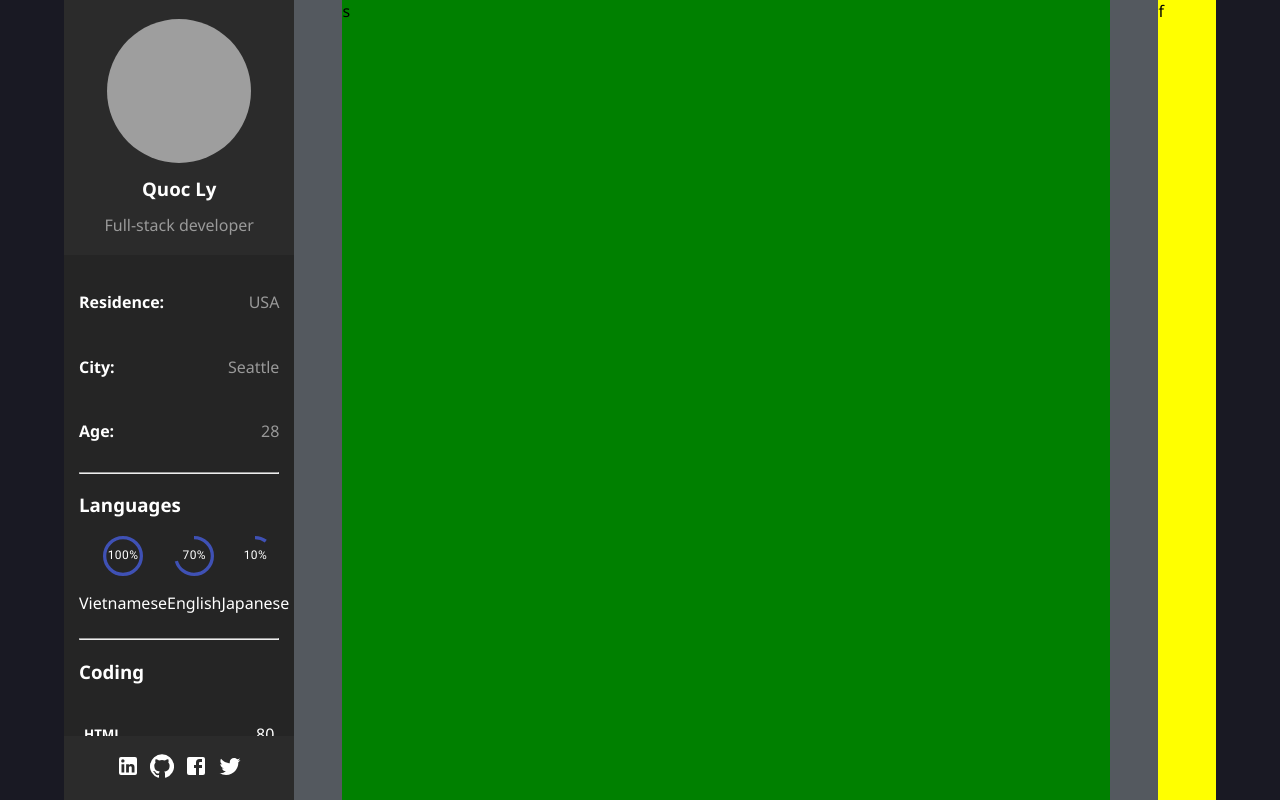
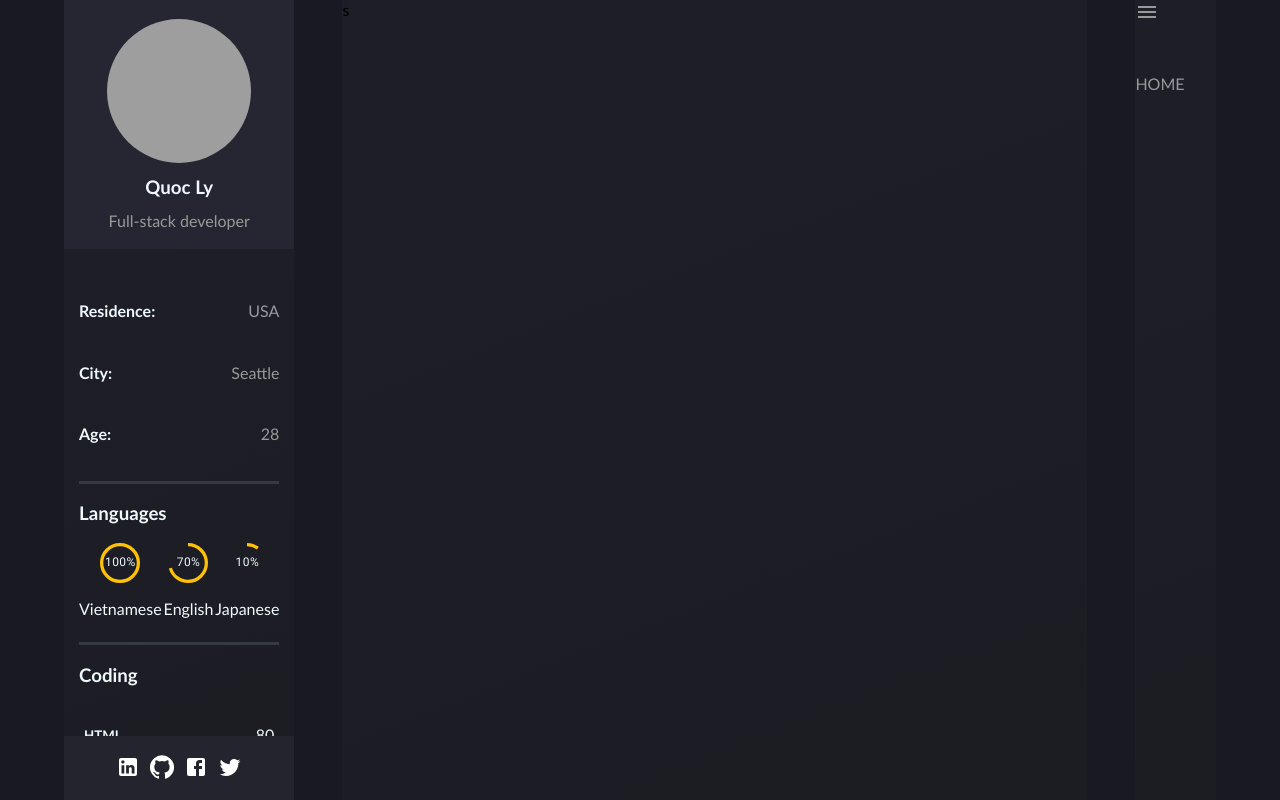
Before and after one commit to qlee0830/portfolio, a React (Create React App) app: page / in a window 1280 px wide. Built offline with nearby package versions, Linux system fonts and the light colour scheme; grey boxes are pictures that could not be loaded.

Commit message:
changed color for components

```diff
--- a/src/shared/components/BasicInfo.jsx
+++ b/src/shared/components/BasicInfo.jsx
@@ -3,18 +3,20 @@ import React from "react";
 export default function BasicInfo() {
   return (
     <div className="info-general__basicInfo">
-      <div className="row">
-        <h4>Residence:</h4>
-        <p>USA</p>
-      </div>
-      <div className="row">
-        <h4>City:</h4>
-        <p>Seattle</p>
-      </div>
-      <div className="row">
-        <h4>Age:</h4>
-        <p>28</p>
-      </div>
+      <ul>
+        <li>
+          <h4>Residence:</h4>
+          <span>USA</span>
+        </li>
+        <li>
+          <h4>City:</h4>
+          <span>Seattle</span>
+        </li>
+        <li>
+          <h4>Age:</h4>
+          <span>28</span>
+        </li>
+      </ul>
     </div>
   );
 }
--- a/src/shared/components/CodingSkills.jsx
+++ b/src/shared/components/CodingSkills.jsx
@@ -9,7 +9,7 @@ export default function CodingSkills() {
       <div className="content">
         {list.map((item) => (
           <div className="skill">
-            <div className="skill-details">
+            <div className="skill-heading">
               <h5>{item.name}</h5>
               <span>{item.percentage}</span>
             </div>
--- a/src/shared/components/Languages.jsx
+++ b/src/shared/components/Languages.jsx
@@ -5,7 +5,7 @@ export default function Languages() {
   return (
     <div className="info-general__languages">
       <h3>Languages</h3>
-      <div className="content">
+      <div className="lang-box">
         {list.map((item) => (
           <div className="lang">
             <Box position="relative" display="inline-flex">
--- a/src/shared/layout/CoreLayout.jsx
+++ b/src/shared/layout/CoreLayout.jsx
@@ -6,8 +6,10 @@
  * @copyright Vertics Oy 2021
  */
 
-import React from 'react';
-import Info from './Info';
+import React from "react";
+import Info from "./Info";
+import Menu from "./Menu";
+
 export default function CoreLayout() {
   return (
     <div className="core-layout">
@@ -16,7 +18,9 @@ export default function CoreLayout() {
           <Info />
         </div>
         <div className="core-layout__content-main">s</div>
-        <div className="core-layout__content-nav">f</div>
+        <div className="core-layout__content-menu">
+          <Menu />
+        </div>
       </div>
     </div>
   );
--- /dev/null
+++ b/src/shared/layout/Menu/index.jsx
@@ -0,0 +1,14 @@
+import React from "react";
+
+import MenuIcon from "@material-ui/icons/Menu";
+
+export default function Menu() {
+  return (
+    <div className="menu">
+      <MenuIcon className="menu-btn"></MenuIcon>
+      <div className="menu-name">HOME</div>
+    </div>
+  );
+}
+
+const list = ["HOME", "PROJECTS", "HISTORY", "CONTACT"];
--- a/src/styles/common/_typography.scss
+++ b/src/styles/common/_typography.scss
@@ -1,5 +1,6 @@
 body {
-  font-family: 'Segoe UI', Tahoma, Geneva, Verdana, sans-serif;
+  font-family: "Trebuchet MS", "Lucida Sans Unicode", "Lucida Grande",
+    "Lucida Sans", Arial, sans-serif;
   margin: 0;
   height: 100vh;
   width: 100vw;
--- a/src/styles/layout/_core-layout.scss
+++ b/src/styles/layout/_core-layout.scss
@@ -6,21 +6,28 @@
     width: 90%;
     margin: 0 auto;
     display: flex;
-    background-color: #54595f;
     height: 100%;
     justify-content: space-between;
     &-info {
-      background-color: red;
+      background-color: rgb(97, 97, 97);
       width: 20%;
     }
     &-main {
-      background-color: green;
+      background: linear-gradient(
+        159deg,
+        rgba(30, 30, 40, 0.98) 0%,
+        rgba(28, 28, 35, 0.98) 100%
+      );
       flex: 1;
       margin: 0 3rem;
     }
-    &-nav {
-      background-color: yellow;
-      width: 5%;
+    &-menu {
+      background: linear-gradient(
+        159deg,
+        rgba(30, 30, 40, 0.98) 0%,
+        rgba(28, 28, 35, 0.98) 100%
+      );
+      width: 7%;
     }
   }
 }
--- a/src/styles/layout/_info.scss
+++ b/src/styles/layout/_info.scss
@@ -2,11 +2,15 @@
   display: flex;
   flex-direction: column;
   justify-content: space-between;
-  color: white;
+  color: aliceblue;
+  background: linear-gradient(
+    159deg,
+    rgba(37, 37, 50, 0.98) 0%,
+    rgba(35, 35, 45, 0.98) 100%
+  );
   height: 100vh;
   &-badge {
     width: 100%;
-    background-color: #2b2b2b;
     display: flex;
     flex-direction: column;
     justify-content: center;
@@ -23,20 +27,28 @@
     flex: 1;
     overflow: auto;
     padding: 15px;
-    background-color: #252525;
+    background: linear-gradient(
+      159deg,
+      rgba(30, 30, 40, 0.98) 0%,
+      rgba(28, 28, 35, 0.98) 100%
+    );
     &__basicInfo {
-      .row {
-        display: flex;
-        justify-content: space-between;
-        align-items: center;
-        p {
+      ul {
+        list-style-type: none;
+        padding-left: 0px;
+        li {
+          display: flex;
+          justify-content: space-between;
+          align-items: center;
+        }
+        span {
           color: #999999;
         }
       }
     }
     &__languages {
       flex: 1;
-      .content {
+      .lang-box {
         display: flex;
         justify-content: space-between;
         .lang {
@@ -46,16 +58,22 @@
           align-items: center;
         }
       }
+      .MuiCircularProgress-circle {
+        color: #ffc107;
+      }
     }
     &__skills {
       flex: 1;
       .content {
         display: flex;
         flex-direction: column;
-        // .MuiLinearProgress-bar {
-        //   background-color: red;
-        // }
-        .skill-details {
+        .MuiLinearProgress-colorPrimary {
+          background-color: rgb(85, 85, 85);
+        }
+        .MuiLinearProgress-bar {
+          background-color: #ffc107;
+        }
+        .skill-heading {
           display: flex;
           justify-content: space-between;
           align-items: center;
@@ -69,10 +87,15 @@
     justify-content: center;
     align-items: center;
     height: 4rem;
-    background-color: #2b2b2b;
+
     a {
       margin: 5px;
       color: white;
     }
   }
+  hr {
+    height: 3px;
+    background-color: #343a40;
+    border: none;
+  }
 }
--- /dev/null
+++ b/src/styles/layout/_menu.scss
@@ -0,0 +1,21 @@
+.menu {
+  background: linear-gradient(
+    159deg,
+    rgba(30, 30, 40, 0.98) 0%,
+    rgba(28, 28, 35, 0.98) 100%
+  );
+  color: #999999;
+  display: flex;
+  flex-direction: column;
+  justify-content: space-around;
+  height: 100vh;
+  &-btn {
+    width: 100%;
+    display: flex;
+    flex-direction: column;
+  }
+  &-name {
+    flex: 1;
+    margin-top: 50px;
+  }
+}
--- a/src/styles/layout/_nav.scss
+++ /dev/null
@@ -1,3 +0,0 @@
-.nav{
-
-}
--- a/src/styles/layout/index.scss
+++ b/src/styles/layout/index.scss
@@ -1,3 +1,3 @@
-@import './core-layout';
-@import './nav';
-@import './info';
+@import "./core-layout";
+@import "./menu";
+@import "./info";
```
